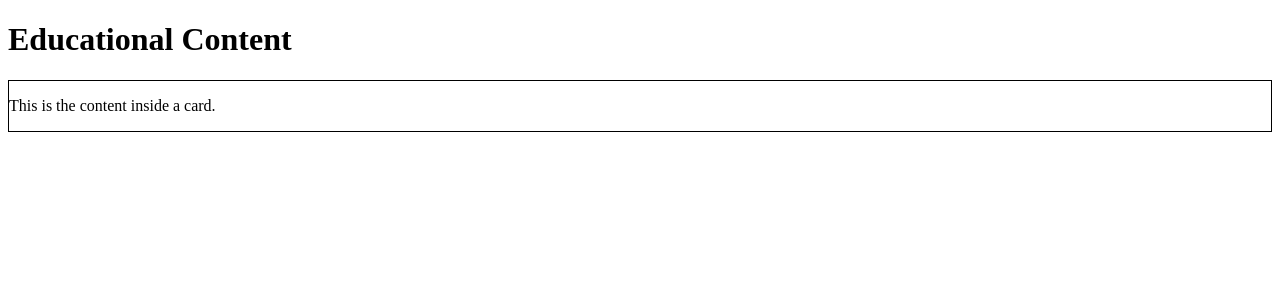
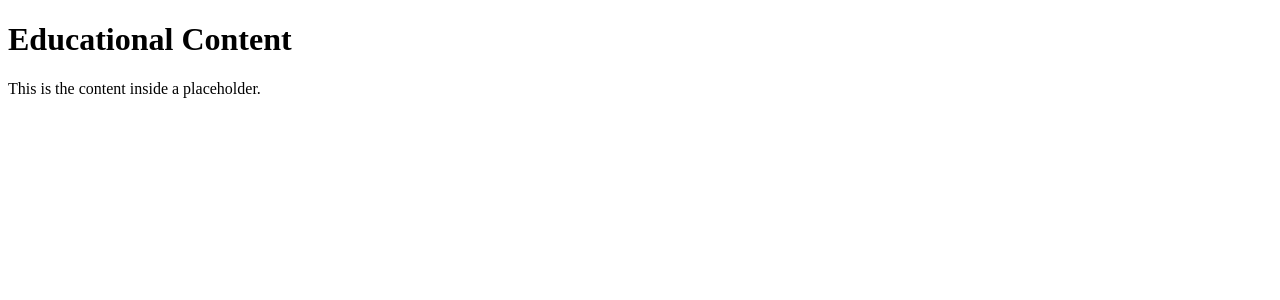
Before and after one commit to ChilliPhantom/edu-grow-sa, a Next.js app: page /content in a window 1280 px wide. Shown: the top 300 px of the page. Built offline with nearby package versions, Linux system fonts and the light colour scheme.

Commit message:
Update page.tsx
Temp Remove

```diff
--- a/app/content/page.tsx
+++ b/app/content/page.tsx
@@ -1,15 +1,10 @@
 'use client';
-
-import React from 'react';
-import { Card } from '@/components/ui/card'; // or use relative path if needed
 
 export default function ContentPage() {
   return (
     <main className="p-8">
       <h1 className="text-3xl font-bold">Educational Content</h1>
-      <Card>
-        <p>This is the content inside a card.</p>
-      </Card>
+      <p>This is the content inside a placeholder.</p>
     </main>
   );
 }
```
